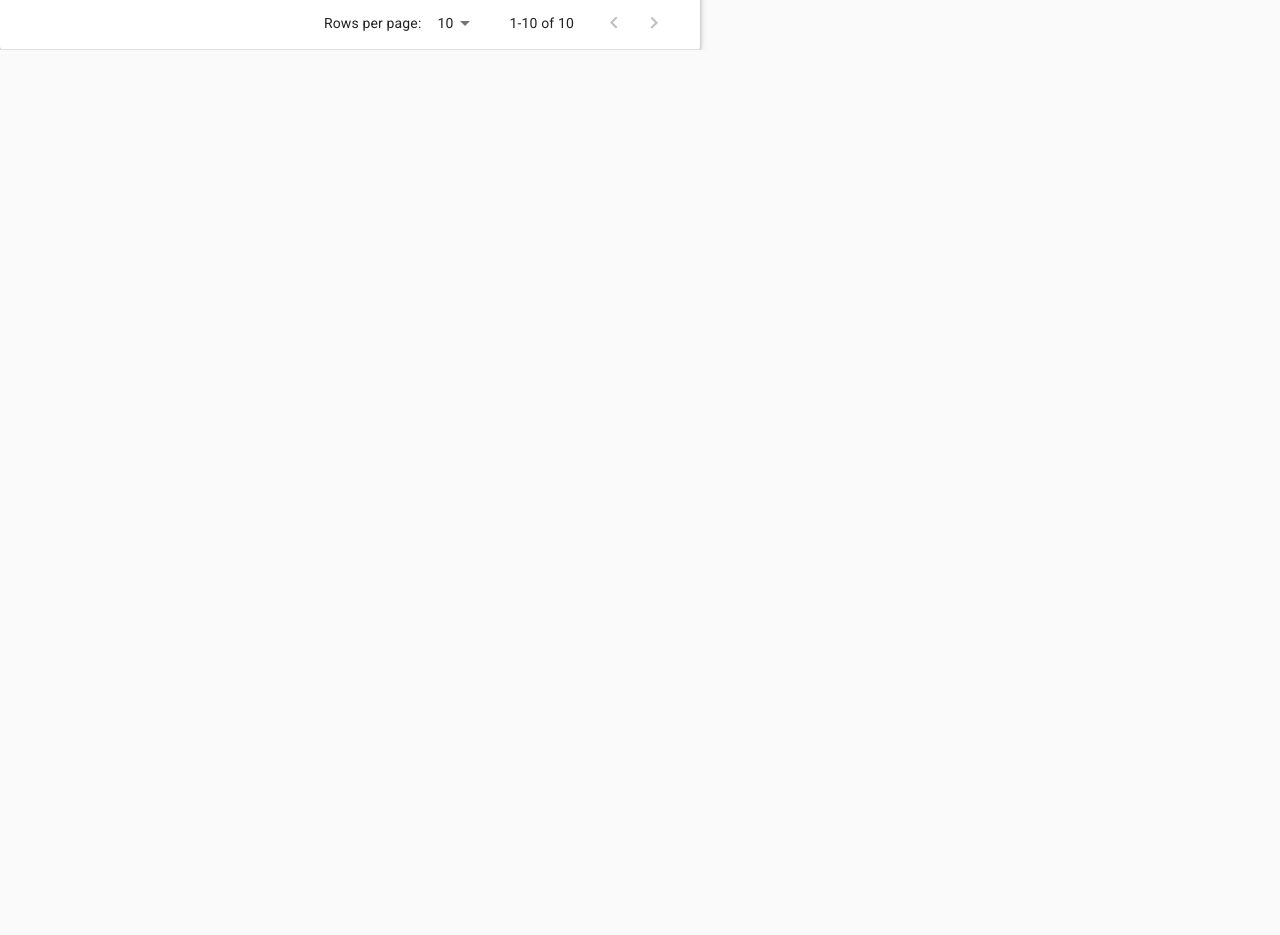
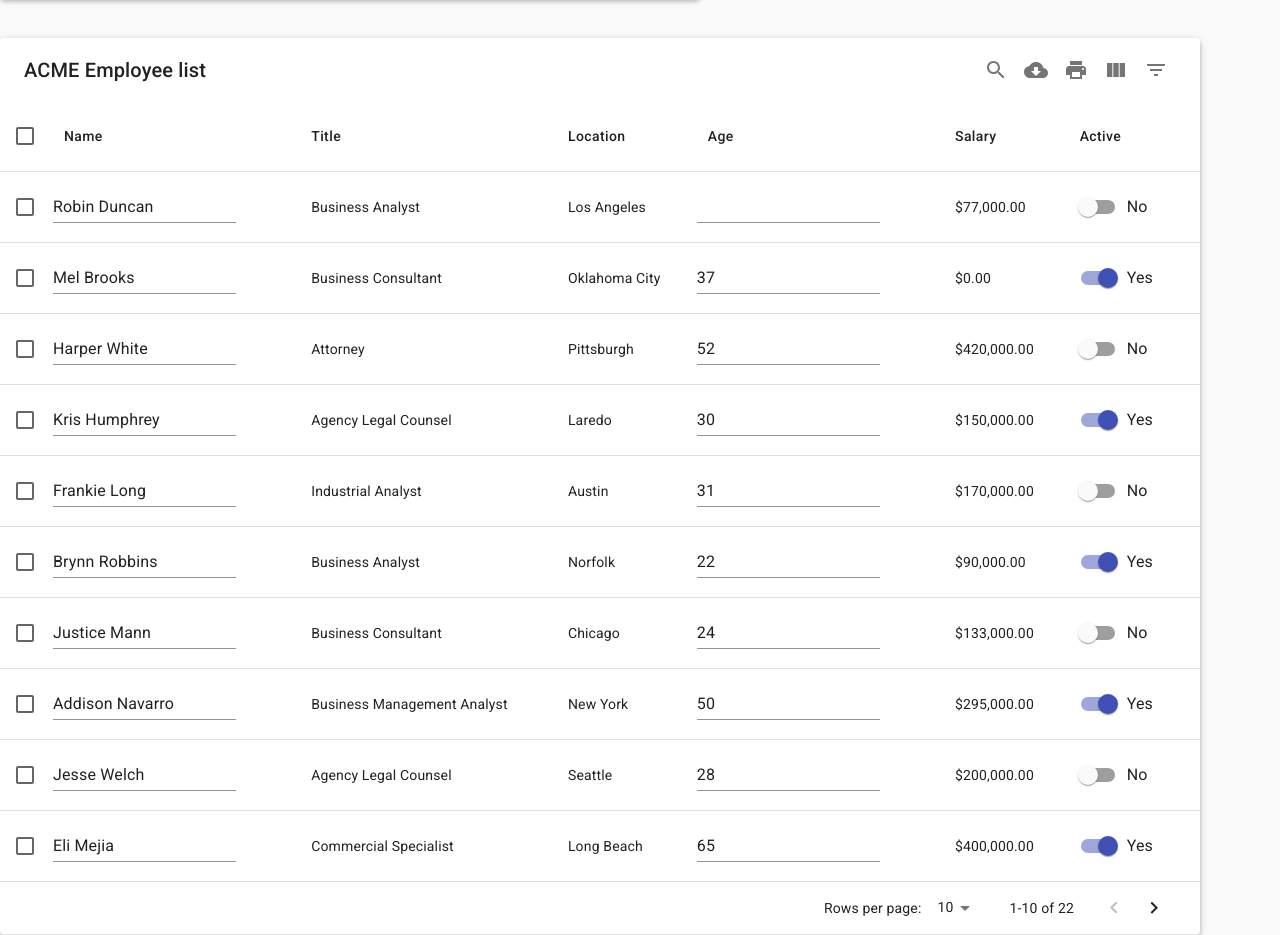
Before and after one commit to namrouche993/navbar_mui_react, a React (Create React App) app: page /tablecompo in a window 1280 px wide. Shown: the part 1080-2015 px from the top of the page. Before the commit the page ends 1130 px from the top, so only its background shows below. Built offline with nearby package versions, Linux system fonts and the light colour scheme.

Commit message:
understaning how to get selected values

```diff
--- a/src/compo/MUI_component/MUIdatabase.js
+++ b/src/compo/MUI_component/MUIdatabase.js
@@ -7,6 +7,12 @@ import Done from "@material-ui/icons/Done";
 
 
 export default class MUIdatabase extends Component {
+constructor(){
+  super();
+  this.state={
+    ligneselected:''
+  }
+}
 
   showAlert=(valuee)=>{
     alert("I'm an alert"+valuee);
@@ -21,12 +27,15 @@ columns = [
   {name:"Health",
   options: {
     customBodyRender: (value, tableMeta, updateValue) => {
-      console.log("tableMeta.tableData[1][2]:");
-      console.log(tableMeta.tableData[1][2]);
-      console.log("tableMeta");
-      console.log(tableMeta);
+      //console.log("tableMeta.tableData[1][2]:");
+      //console.log(tableMeta.tableData[1][2]);
+      //console.log("tableMeta");
+      //console.log(tableMeta);
       console.log('valuevalue');
       console.log(value);
+      console.log('tableMetatableMeta')
+      console.log(tableMeta);
+
 
 
       if (value === "OK")
@@ -38,7 +47,7 @@ columns = [
       else
         return (
           //<Tooltip title="Failing">
-          <button onClick={()=>this.showAlert(value)}>Afficher l'alert</button>
+          <button onClick={()=>this.showAlert(tableMeta.rowIndex)}>Afficher l'alert</button>
           //</Tooltip>
         );
     }
@@ -85,6 +94,41 @@ data = [
 
 
 options = {
+  selectToolbarPlacement:'none',
+  filter: false,
+  search: false,
+  print: false,
+  download: false,
+  viewColumns: false,
+  customToolbar: null,
+  responsive: 'vertical',
+  pagination:false,
+  onRowSelectionChange:(currentRowsSelected, allRowsSelected, rowsSelected) => {
+    console.log('currentRowsSelected')
+    console.log(currentRowsSelected)
+    console.log('allRowsSelected')
+    console.log(allRowsSelected)
+    console.log('rowsSelected')
+    const lignse = JSON.stringify(Object.values(rowsSelected));
+    console.log(lignse)
+    //console.log(rowsSelected)
+    //this.setState({ligneselected:rowsSelected})
+    this.setState({ligneselected:lignse})
+    //alert('la ligne selectionee est :'+rowsSelected)
+  },
+  //rowsSelected:[2],
+
+  //selectableRowsOnClick:true,
+  //onCellClick:(colData, cellMeta) => {
+  //  console.log(cellMeta.colIndex)
+  //  //console.log(colData)
+  //},
+  //isRowSelectable:(dataIndex: number, selectedRows: object(lookup: {dataindex: boolean}, data: arrayOfObjects: {index, dataIndex})) =>
+//  onRowClick:(rowData: string[], rowMeta: { dataIndex: number, rowIndex: number }){}
+ // onRowClick:(rowData, rowMeta)=>{
+  //    console.log(rowMeta.rowIndex)
+ // },
+
  //filterType: 'checkbox',
  //filter:true,
  //expandableRowsOnClick:true,
@@ -95,9 +139,7 @@ options = {
  //customToolbar: () =>{
  //  return 'usmisaaa'
  //},
- selectToolbarPlacement:'none',
-
- //fixedSelectColumn:'false',
+  //fixedSelectColumn:'false',
  //viewColumns:'false',
  //selectableRowsHideCheckboxes:'true',
  //selectableRows:'none',
@@ -118,13 +160,16 @@ options = {
 
 };
 
+getselectedlines=()=>{
+
+}
 
   render() {
     return (
       <div>
-
+<h2>les lignes selectionnes sont : {this.state.ligneselected}</h2>
     <MUIDataTable
-  title={"Employee List!!"}
+  title={""}
   data={this.data}
   columns={this.columns}
   options={this.options}
--- /dev/null
+++ b/src/compo/MUI_component/MUIdatatable2.js
@@ -0,0 +1,129 @@
+import React from "react";
+
+import {FormControlLabel,TextField,Switch} from "@material-ui/core";
+import MUIDataTable from "mui-datatables";
+
+class MUIdatatable2 extends React.Component {
+
+  render() {
+
+    const columns = [
+      {
+        name: "Name",
+        options: {
+          filter: false,
+          customBodyRender: (value, tableMeta, updateValue) => (
+            <FormControlLabel
+              label=""
+              value={value}
+              control={<TextField value={value} />}
+              onChange={event => updateValue(event.target.value)}
+            />
+          )
+        }
+      },
+      {
+        name: "Title",
+        options: {
+          filter: true,
+        }
+      },
+      {
+        name: "Location",
+        options: {
+          filter: true
+        }
+      },
+      {
+        name: "Age",
+        options: {
+          filter: false,
+          customBodyRender: (value, tableMeta, updateValue) => (
+            <FormControlLabel
+              label=""
+              control={<TextField value={value || ''} type='number' />}
+              onChange={event => updateValue(event.target.value)}
+            />
+          )
+        }
+      },
+      {
+        name: "Salary",
+        options: {
+          filter: true,
+          customBodyRender: (value, tableMeta, updateValue) => {
+
+            const nf = new Intl.NumberFormat('en-US', {
+              style: 'currency',
+              currency: 'USD',
+              minimumFractionDigits: 2,
+              maximumFractionDigits: 2
+            });
+
+            return nf.format(value);
+          }
+        }
+      },
+      {
+        name: "Active",
+        options: {
+          filter: true,
+          customBodyRender: (value, tableMeta, updateValue) => {
+
+            return (
+              <FormControlLabel
+                label={value ? "Yes" : "No"}
+                value={value ? "Yes" : "No"}
+                control={
+                  <Switch color="primary" checked={value} value={value ? "Yes" : "No"} />
+                }
+                onChange={event => {
+                  updateValue(event.target.value === "Yes" ? false : true);
+                }}
+              />
+            );
+
+          }
+        }
+      }
+    ];
+
+    const data = [
+      ["Robin Duncan", "Business Analyst", "Los Angeles", null, 77000, false],
+      ["Mel Brooks", "Business Consultant", "Oklahoma City", 37, null, true],
+      ["Harper White", "Attorney", "Pittsburgh", 52, 420000, false],
+      ["Kris Humphrey", "Agency Legal Counsel", "Laredo", 30, 150000, true],
+      ["Frankie Long", "Industrial Analyst", "Austin", 31, 170000, false],
+      ["Brynn Robbins", "Business Analyst", "Norfolk", 22, 90000, true],
+      ["Justice Mann", "Business Consultant", "Chicago", 24, 133000, false],
+      ["Addison Navarro", "Business Management Analyst", "New York", 50, 295000, true],
+      ["Jesse Welch", "Agency Legal Counsel", "Seattle", 28, 200000, false],
+      ["Eli Mejia", "Commercial Specialist", "Long Beach", 65, 400000, true],
+      ["Gene Leblanc", "Industrial Analyst", "Hartford", 34, 110000, false],
+      ["Danny Leon", "Computer Scientist", "Newark", 60, 220000, true],
+      ["Lane Lee", "Corporate Counselor", "Cincinnati", 52, 180000, false],
+      ["Jesse Hall", "Business Analyst", "Baltimore", 44, 99000, true],
+      ["Danni Hudson", "Agency Legal Counsel", "Tampa", 37, 90000, false],
+      ["Terry Macdonald", "Commercial Specialist", "Miami", 39, 140000, true],
+      ["Justice Mccarthy", "Attorney", "Tucson", 26, 330000, false],
+      ["Silver Carey", "Computer Scientist", "Memphis", 47, 250000, true],
+      ["Franky Miles", "Industrial Analyst", "Buffalo", 49, 190000, false],
+      ["Glen Nixon", "Corporate Counselor", "Arlington", 44, 80000, true],
+      ["Gabby Strickland", "Business Process Consultant", "Scottsdale", 26, 45000, false],
+      ["Mason Ray", "Computer Scientist", "San Francisco", 39, 142000, true]
+    ];
+
+    const options = {
+      filter: true,
+      filterType: 'dropdown',
+      responsive: 'standard'
+    };
+
+    return (
+      <MUIDataTable title={"ACME Employee list"} data={data} columns={columns} options={options} />
+    );
+
+  }
+}
+
+export default MUIdatatable2;
--- a/src/compo/Tablecompo.js
+++ b/src/compo/Tablecompo.js
@@ -4,6 +4,7 @@ import Box from '@material-ui/core/Box';
 import Tablee from './MUI_component/Tablee'
 import BasicTablee2 from './MUI_component/BasicTablee2'
 import MUIdatabase from './MUI_component/MUIdatabase'
+import MUIdatatable2 from './MUI_component/MUIdatatable2'
 
 
 
@@ -56,7 +57,11 @@ function Tablecompo() {
     <Box sx={{ maxWidth: 700 }}>
     <MUIdatabase/>
     </Box>
-
+    <br></br>
+    <br></br>
+    <Box sx={{ maxWidth: 1200 }}>
+    <MUIdatatable2/>
+    </Box>
     </div>
   )
 }
```
